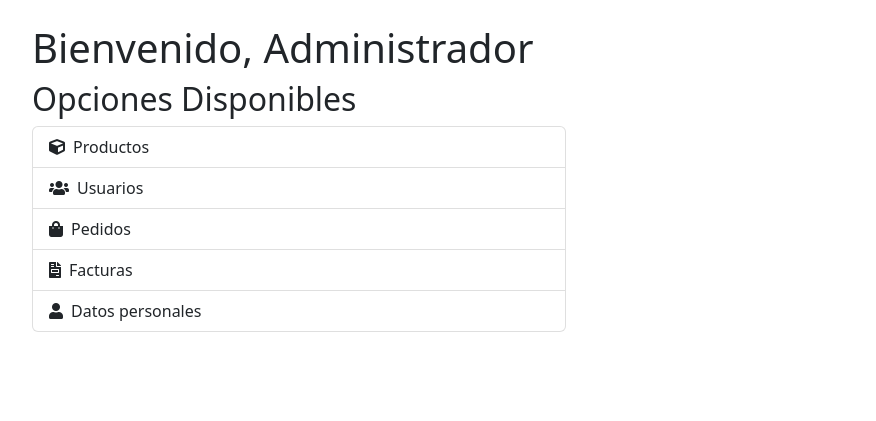
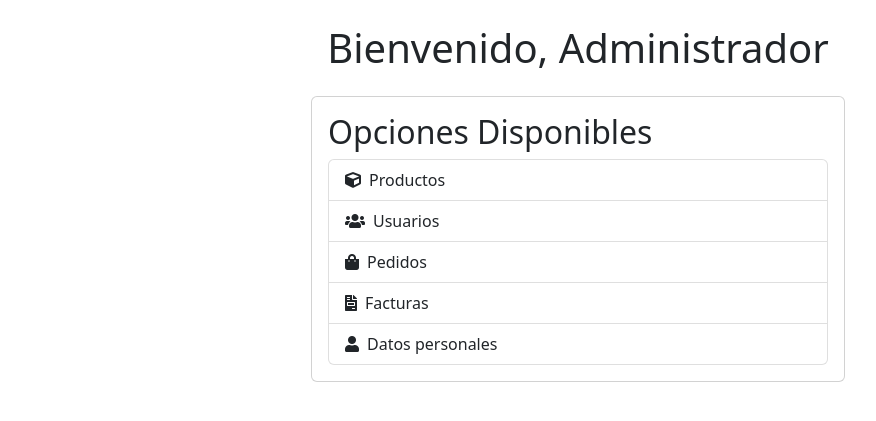
Before and after one commit to agusEmaUade/market, a Flask app: template src/templates/homeAdmin.html in a window 1280 px wide. Shown: the part 56-477 px from the top of the page, without its empty margins (62-938 px from the left). Run offline with Flask 3, Linux system fonts and the light colour scheme; the template is opened without the code that fills it, so the values that code supplies are empty.

Commit message:
mejora html

```diff
--- a/src/templates/homeAdmin.html
+++ b/src/templates/homeAdmin.html
@@ -4,10 +4,12 @@
 
 {% block content %}
 <div class="container mt-4">
-    <h1>Bienvenido, Administrador</h1>
-    <div class="row">
+    <h1 class="text-center mb-4">Bienvenido, Administrador</h1>
+    <div class="row justify-content-center">
         <div class="col-md-6">
-            <h2>Opciones Disponibles</h2>
+            <div class="card">
+                <div class="card-body">
+                    <h2 class="card-title">Opciones Disponibles</h2>
                     <ul class="list-group">
                         <li class="list-group-item">
                             <a href="{{ url_for('productoRoute.getView') }}" class="nav-link"><i class="fas fa-cube me-2"></i>Productos</a>
@@ -28,4 +30,6 @@
                 </div>
             </div>
         </div>
+    </div>
+</div>
 {% endblock %}
--- a/src/templates/producto/producto.html
+++ b/src/templates/producto/producto.html
@@ -33,9 +33,9 @@
                     <div class="d-flex justify-content-between align-items-center">
                         <span>{{ producto.nombre }}</span>
                         <div>
-                            <button class="btn btn-warning me-2" onclick="mostrarFormularioActualizar('{{ 'form-actualizar-' ~ producto.id }}')">Actualizar</button>
+                            <button class="btn btn-warning me-2" onclick="mostrarFormularioActualizar('{{ 'form-actualizar-' ~ producto.id }}')"><i class="fas fa-edit"></i></button>
                             <form action="{{ url_for('productoRoute.eliminarProducto', producto_id=producto.id) }}" method="post" onsubmit="return confirm('¿Estás seguro de que deseas eliminar este producto?');">
-                                <button type="submit" class="btn btn-danger">Eliminar</button>
+                                <button type="submit" class="btn btn-danger"><i class="fas fa-trash-alt"></i></button>
                             </form>
                         </div>
                     </div>
@@ -45,7 +45,7 @@
                             <label for="nombre-producto-nuevo" class="form-label">Nuevo Nombre</label>
                             <input type="text" class="form-control" id="nombre-producto-nuevo" name="nombre-producto-nuevo" required>
                         </div>
-                        <button type="submit" class="btn btn-primary">Guardar Cambios</button>
+                        <button type="submit" class="btn btn-primary"><i class="fas fa-save"></i></button>
                     </form>
                 </li>
                 {% endfor %}
```
Lines whose indentation alone changed are shown as unchanged.
